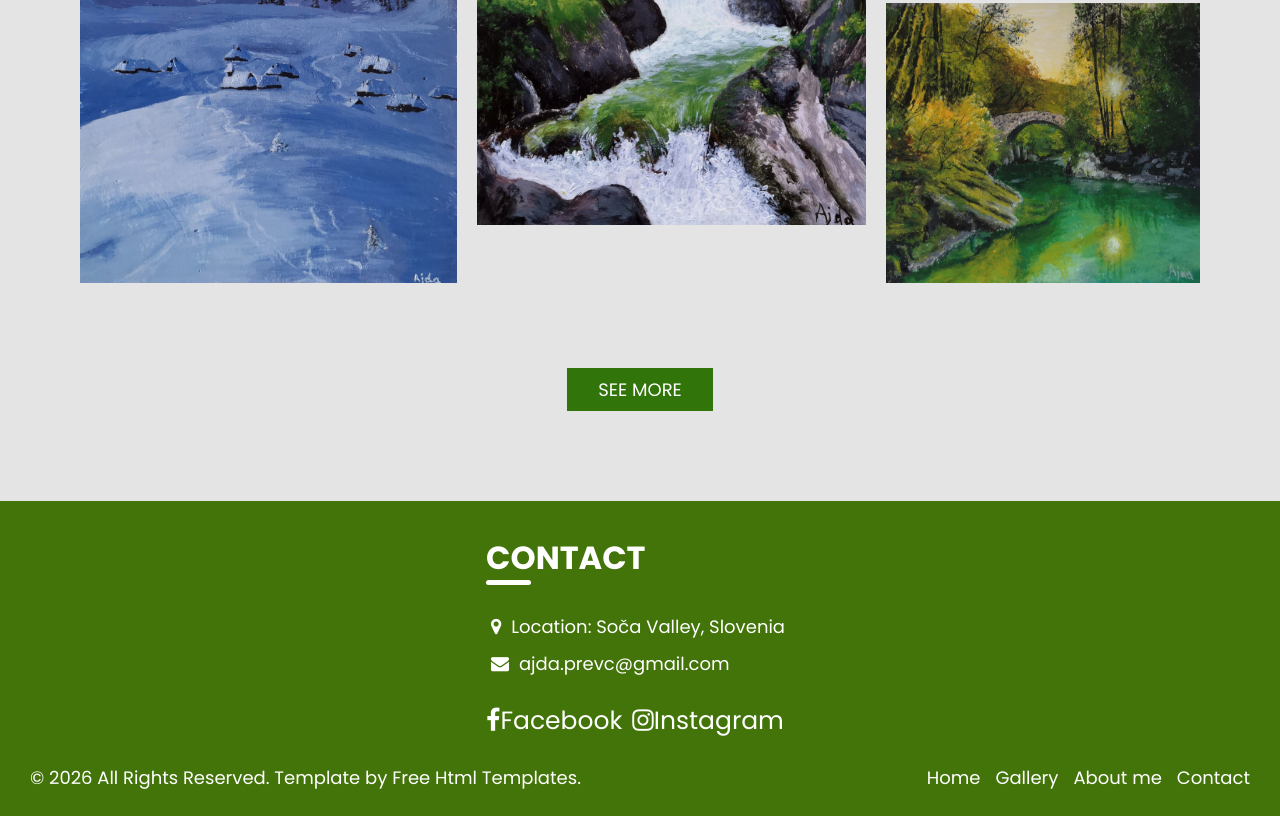
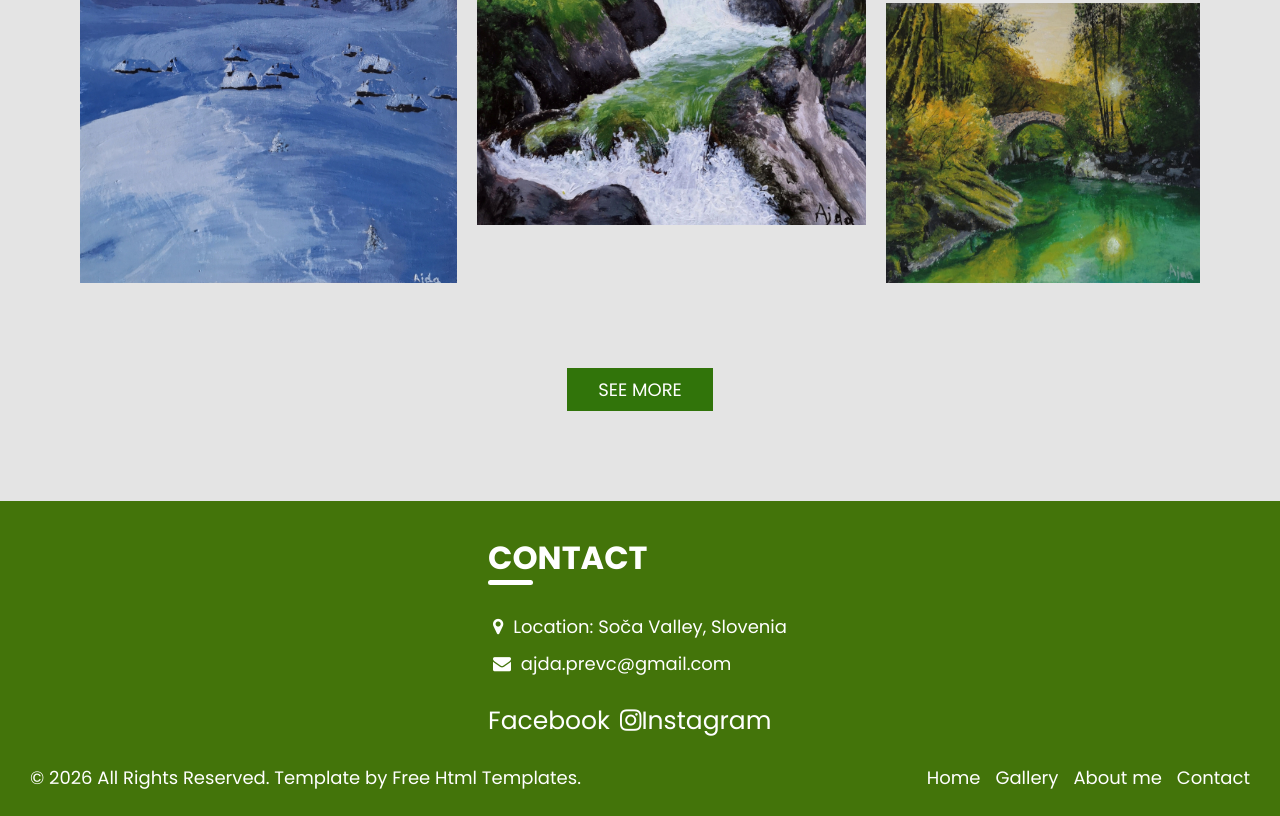
Before and after one commit to Ajda1989/ajda1989.github.io, a plain HTML site: page index.html in a window 1280 px wide. Shown: the part 2079-2895 px from the top of the page. Drawn offline with nearby package versions, Linux system fonts and the light colour scheme; files whose address does not match are found by name.

Commit message:
Update index.html

```diff
--- a/index.html
+++ b/index.html
@@ -212,7 +212,6 @@
               </div>
               <div class="info_social">
                 <a href="https://www.facebook.com/profile.php?id=61567409452928">
-                  <i class="fa fa-facebook" aria-hidden="true"></i>
                   <span>
                     Facebook
                   </span>
```
